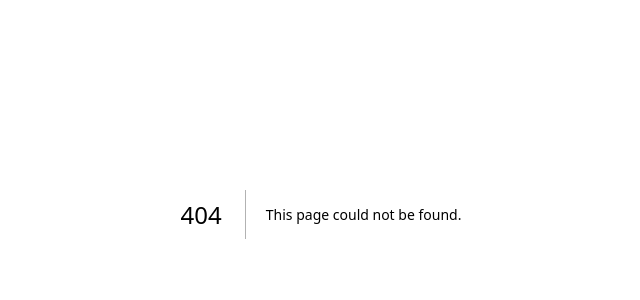
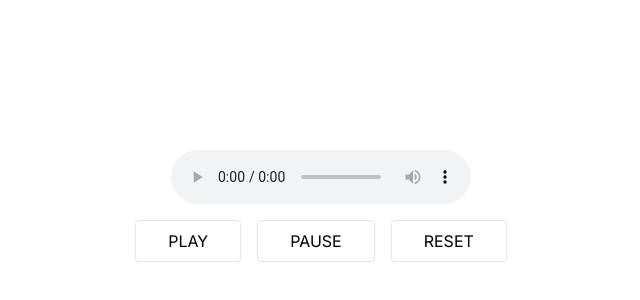
Before and after one commit to DuyBui1993/pomodoro, a Next.js app: page /oanh/audio in a window 1280 px wide. Before the commit this address had no page. Shown: the part 186-486 px from the top of the page, without its empty margins (319-959 px from the left). Built offline with nearby package versions, Linux system fonts and the light colour scheme.

Commit message:
add Audio

```diff
--- /dev/null
+++ b/src/app/oanh/audio/page.tsx
@@ -0,0 +1,13 @@
+import * as React from 'react';
+import { Audio } from '@/components/oanh/Audio/Audio';
+
+const HomePage = () => {
+  return (
+    <div className="h-screen bg-white text-black">
+      <div>
+        <Audio />
+      </div>
+    </div>
+  );
+};
+export default HomePage;
--- /dev/null
+++ b/src/components/oanh/Audio/Audio.tsx
@@ -0,0 +1,49 @@
+'use client';
+import * as React from 'react';
+
+export const Audio = () => {
+  const audioRef = React.useRef<any>(null);
+  return (
+    <div className="flex h-screen flex-col items-center justify-center">
+      <audio controls autoPlay ref={audioRef}>
+        <source
+          src="https://file-examples.com/storage/fe58a1f07d66f447a9512f1/2017/11/file_example_MP3_700KB.mp3"
+          type="audio/ogg"
+        />
+      </audio>
+      <div className="my-4 flex items-center justify-center gap-4 text-black">
+        <button
+          onClick={() => {
+            if (audioRef.current) {
+              audioRef.current.play();
+            }
+          }}
+          className="rounded border px-8 py-2"
+        >
+          PLAY
+        </button>
+        <button
+          onClick={() => {
+            if (audioRef.current) {
+              audioRef.current.pause();
+            }
+          }}
+          className="rounded border px-8 py-2"
+        >
+          PAUSE
+        </button>
+        <button
+          onClick={() => {
+            if (audioRef.current) {
+              audioRef.current.load();
+              audioRef.current.pause();
+            }
+          }}
+          className="rounded border px-8 py-2"
+        >
+          RESET
+        </button>
+      </div>
+    </div>
+  );
+};
```
